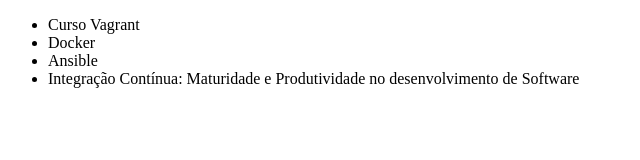
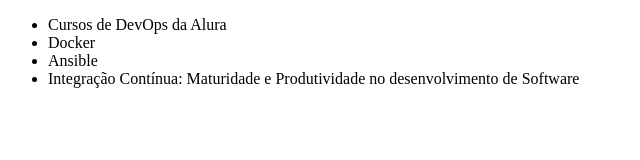
Before and after one commit to 4lmeida/OneNext, a plain HTML site: page index.html in a window 1280 px wide. Shown: the whole page, without its empty margins (0-640 px from the left). Drawn offline with Linux system fonts and the light colour scheme.

```diff
--- a/index.html
+++ b/index.html
@@ -6,7 +6,7 @@
 </head>
 <body>
     <ul>
-        <li>Curso Vagrant</li>
+        <li>Cursos de DevOps da Alura</li>
         <li>Docker</li>
         <li>Ansible</li>
         <li>Integração Contínua: Maturidade e Produtividade no desenvolvimento de Software</li>
```
